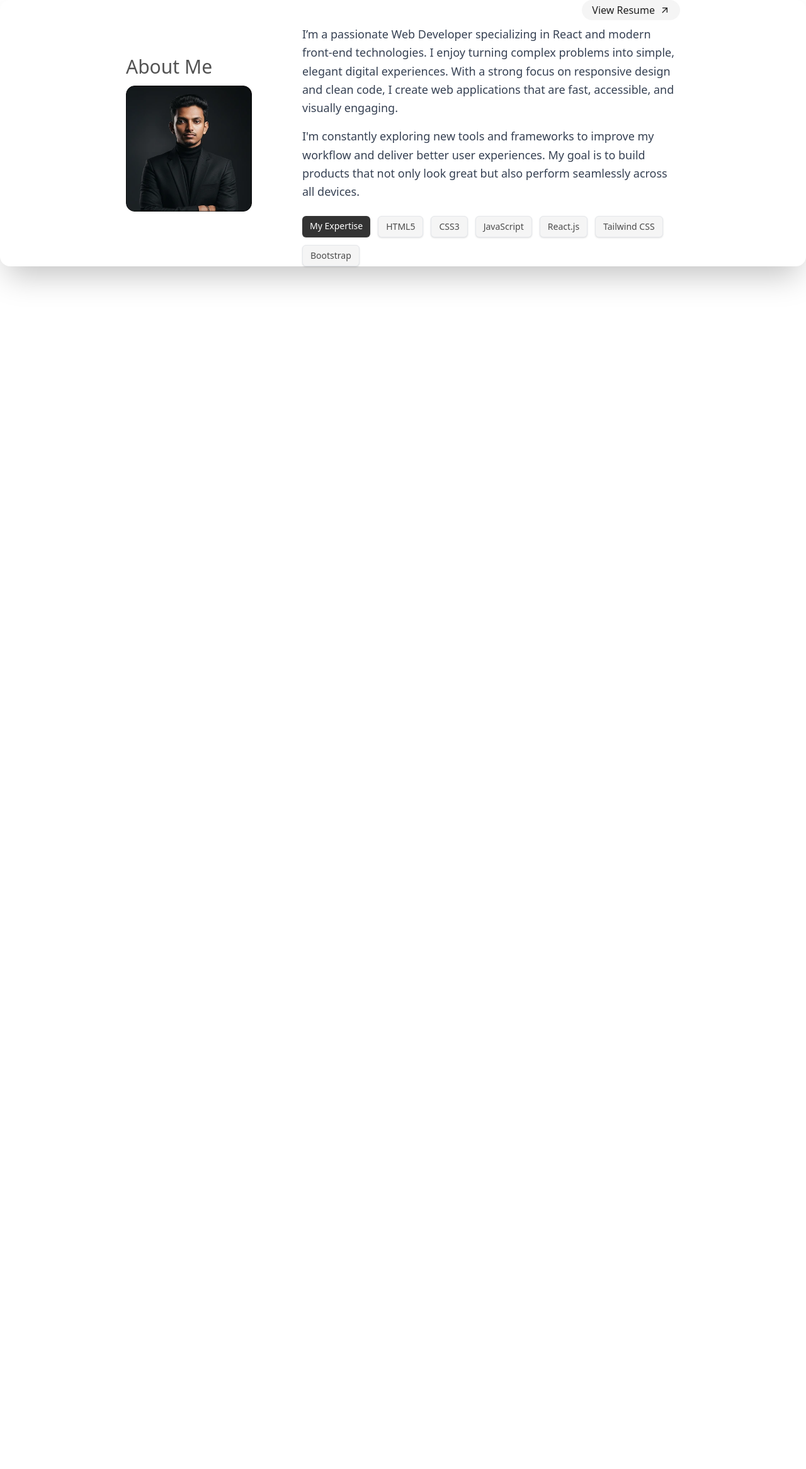
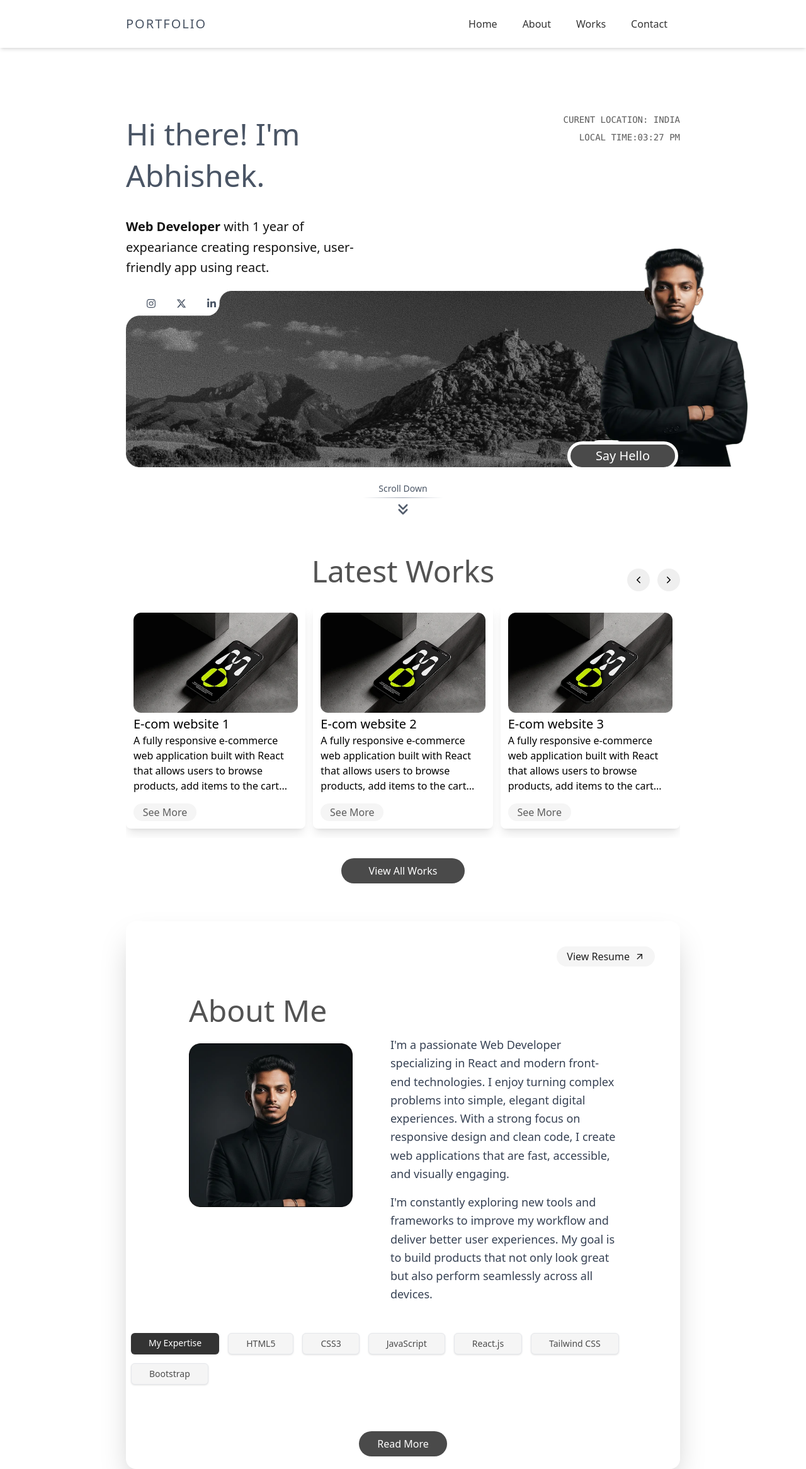
Before and after one commit to abhishekkarayil/portfolio, a React (Vite) app: page / in a window 1280 px wide. Shown: the whole page at 63% size. Before the commit the page ends 800 px from the top, so only its background shows below. Built offline with nearby package versions, Linux system fonts and the light colour scheme.

Commit message:
enhance(AboutMe, Works): update layout and styling for improved responsiveness and user experience

```diff
--- a/src/App.jsx
+++ b/src/App.jsx
@@ -13,9 +13,9 @@ function App() {
 
   return (
     <>
-    {/* <Headers />
+    <Headers />
     <Home />
-    <Works/> */}
+    <Works/>
     <AboutMe/>
 
 
--- a/src/Components/AboutMe/AboutMe.jsx
+++ b/src/Components/AboutMe/AboutMe.jsx
@@ -2,29 +2,39 @@ import React from 'react'
 import myPhoto from "../../assets/Images/Rectangle 31.webp"
 import { MdOutlineArrowOutward } from "react-icons/md";
 
+function AboutMe() {
+    const skills = ["My Expertise", "HTML5", "CSS3", "JavaScript", "React.js", "Tailwind CSS", "Bootstrap"]
 
+    return (
+        <div className='lg:px-50 md:px-15 mt-15 px-2.5'>
+            <div className='flex justify-center flex-col items-center relative shadow-2xl rounded-2xl gap-3.5 '>
 
-function AboutMe() {
+                <div className='w-full hidden md:flex justify-end mt-10 pr-10'>
+                    <button className='flex items-center gap-2 text-[#1E1E1E] bg-[#F5F5F5] px-4 py-1 rounded-full hover:cursor-pointer hover:bg-[#e1dddd] transition-all'>
+                        View Resume <MdOutlineArrowOutward />
+                    </button>
+                </div>
 
-    const skills = ["My Expertise", "HTML5", "CSS3", "JavaScript", "React.js", "Tailwind CSS", "Bootstrap"]
-  return (
-
-    <div className='px-50 flex justify-center items-center relative shadow-2xl rounded-2xl gap-20'>
-
-        <div className='flex flex-col items-center lg:items-start  gap-3  '>
-        <h2 className='text-3xl text-[#535353] font-medium'>About Me</h2>
-        <div className='w-50'>
+                <div className='flex md:flex-row flex-col lg:gap-15 gap-5 px-3.5 lg:px-25 lg:mt-8'>
+                    <div className='flex flex-col items-center lg:items-start gap-7'>
+                        <h2 className='text-5xl text-[#535353] font-medium'>About Me</h2>
+                        <div className='lg:w-65 w-65 md:w-50'>
                             <img src={myPhoto} alt="myPhotos"
                                 className="w-full h-full object-cover select-none"
                                 draggable="false"/>
                         </div>
-        </div >
-        <div className='mt-8 lg:mt-0 flex flex-col items-start'>
-        <div className='w-full flex justify-end mb-2'>
-            <button className='flex items-center gap-2 text-[#1E1E1E] bg-[#F5F5F5] px-4 py-1 rounded-full hover:cursor-pointer hover:bg-[#e1dddd] transition-all'>View Resume <MdOutlineArrowOutward /></button>
+
+
+                        <div className='w-full flex md:hidden justify-center  '>
+                            <button className='flex items-center gap-2 text-[#1E1E1E] bg-[#F5F5F5] px-4 py-1 rounded-full hover:cursor-pointer hover:bg-[#e1dddd] transition-all'>
+                                View Resume <MdOutlineArrowOutward />
+                            </button>
                         </div>
+                    </div>
+
+                    <div className='md:mt-8 lg:mt-16 flex flex-col items-start'>
                         <p className="text-gray-700 leading-relaxed text-base md:text-lg">
-          I’m a passionate Web Developer specializing in React and modern front-end technologies.
+                            I'm a passionate Web Developer specializing in React and modern front-end technologies.
                             I enjoy turning complex problems into simple, elegant digital experiences. With a strong
                             focus on responsive design and clean code, I create web applications that are fast,
                             accessible, and visually engaging.
@@ -34,13 +44,14 @@ function AboutMe() {
                             better user experiences. My goal is to build products that not only look great but also
                             perform seamlessly across all devices.
                         </p>
+                    </div>
+                </div>
 
-        <div className='flex flex-wrap gap-3 mt-6'>
-            {
-                skills.map((skill, index) => (
+                <div className='flex flex-wrap gap-3.5 mt-6 p-2'>
+                    {skills.map((skill, index) => (
                         <span
                             key={index}
-              className={`px-3 py-1.5 text-sm rounded-md  shadow-sm hover:cursor-pointer ${
+                            className={`lg:px-7 px-4 py-1.5 text-sm rounded-md shadow-sm hover:cursor-pointer ${
                                 index === 0
                                     ? "bg-[#333] text-white hover:bg-[#4b4b4b] transition-all"
                                     : "bg-[#F5F5F5] text-[#4B4B4B] border hover:bg-[#e8e5e5] border-gray-200"
@@ -48,12 +59,16 @@ function AboutMe() {
                         >
                             {skill}
                         </span>
-           )) }
+                    ))}
+                </div>
+
+                <div className='flex lg:mt-8  justify-center items-center p-5'>
+                    <button className='bg-[#4A4A4A] text-[#FFFFFF] text-sm md:text-base rounded-4xl md:w-35 md:h-10 w-35 h-8 hover:bg-[#5b5959]'>
+                        Read More
+                    </button>
                 </div>
             </div>
-
         </div>
-
     )
 }
 
--- a/src/Components/Works/Works.jsx
+++ b/src/Components/Works/Works.jsx
@@ -68,7 +68,7 @@ function Works() {
                 </div>
             </div>
 
-            {/* Swiper for mobile */}
+
             <div className="block md:hidden px-4">
                 <Swiper
                     modules={[Pagination]}
```
Lines whose indentation alone changed are shown as unchanged.
